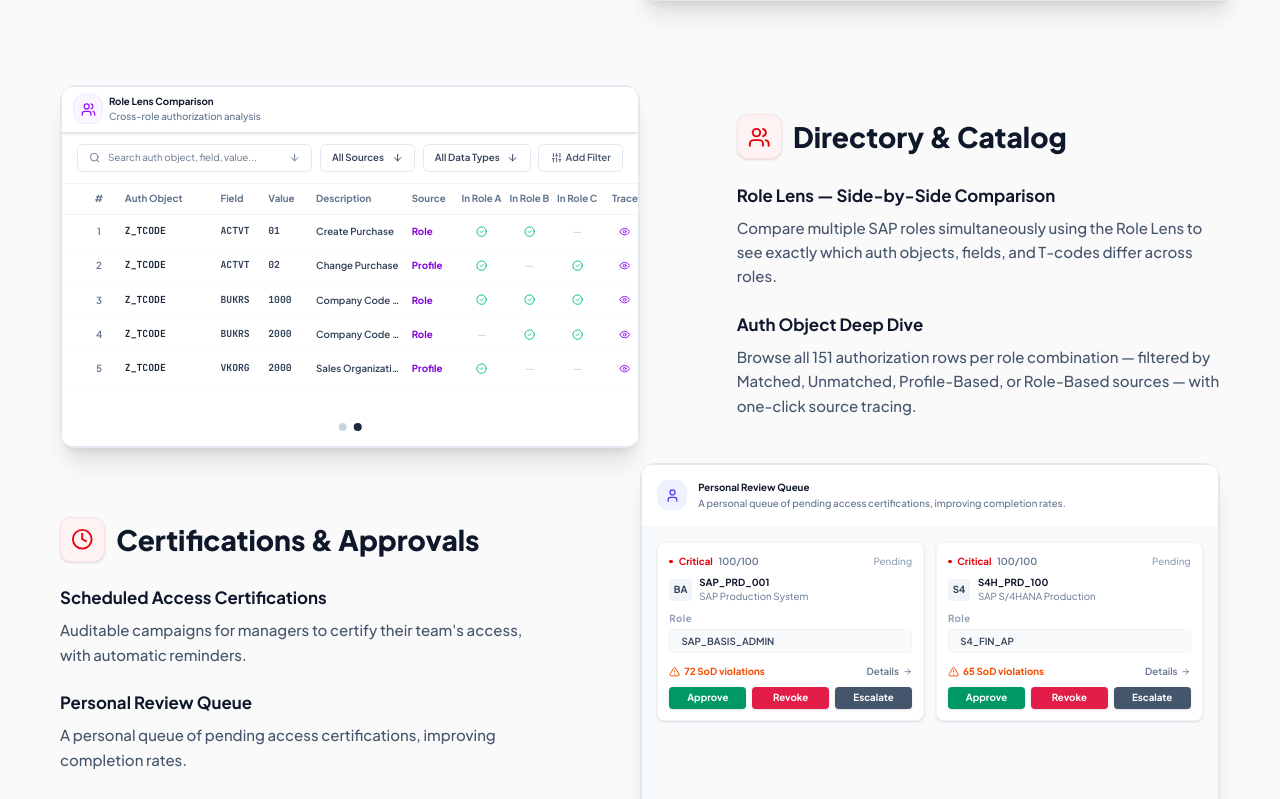
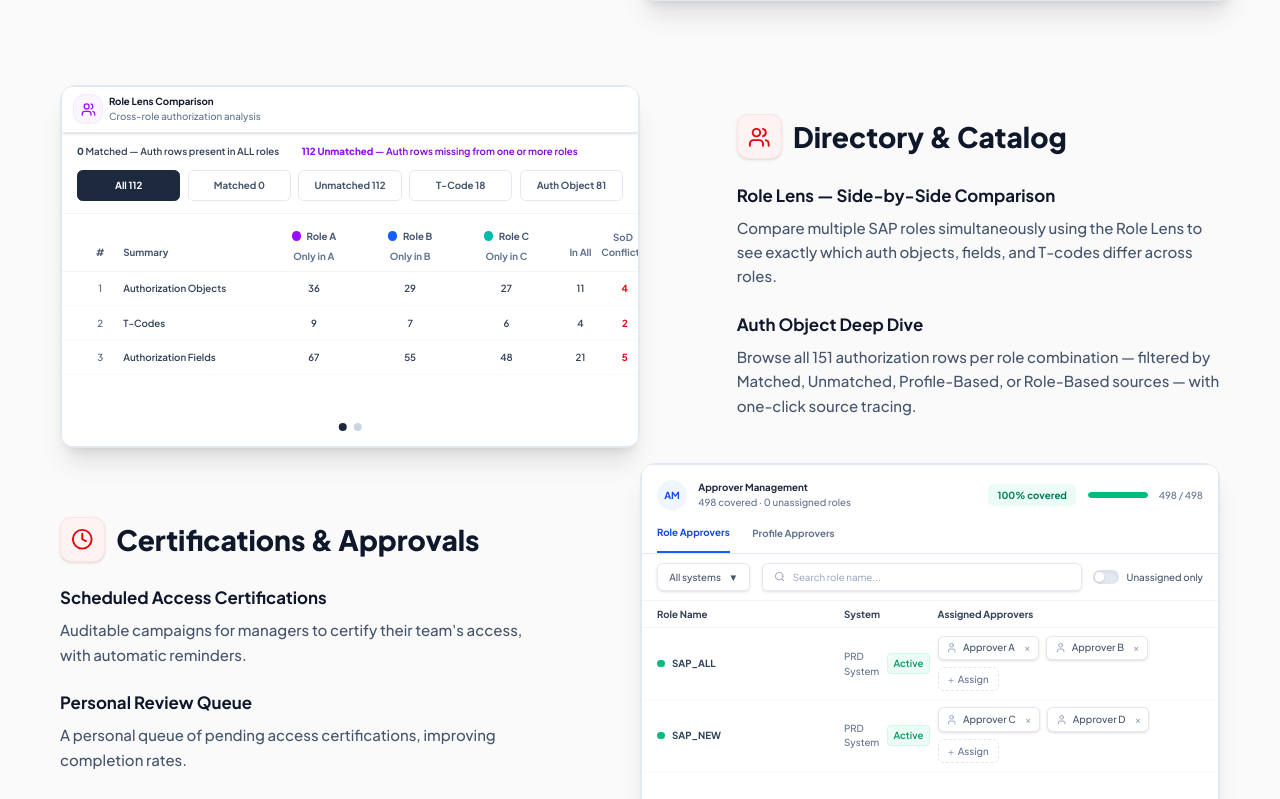
Before and after one commit to Vishwa-anandh/matrix-vault, a React (Vite) app: page /modules in a window 1280 px wide. Shown: the part 921-1720 px from the top of the page. Built offline with nearby package versions, Linux system fonts and the light colour scheme; no server answers.

Commit message:
Update MiniMockups.tsx

```diff
--- a/src/components/MiniMockups.tsx
+++ b/src/components/MiniMockups.tsx
@@ -48,16 +48,18 @@ import {
 } from "lucide-react";
 export const DirectoryCatalogMiniMockup = () => {
   const [activeIndex, setActiveIndex] = React.useState(0);
+  const [isHovered, setIsHovered] = React.useState(false);
 
   React.useEffect(() => {
-    const timer = setInterval(() => {
-      setActiveIndex((prev) => (prev === 0 ? 1 : 0));
-    }, 5000);
-    return () => clearInterval(timer);
-  }, []);
+    if (isHovered) {
+      setActiveIndex(1);
+    } else {
+      setActiveIndex(0);
+    }
+  }, [isHovered]);
 
   return (
-    <div className="w-full h-auto max-sm:aspect-auto sm:aspect-[16/10] bg-[#f8fafc] rounded-xl border border-slate-200 flex flex-col font-sans overflow-hidden shadow-sm relative">
+    <div onMouseEnter={() => setIsHovered(true)} onMouseLeave={() => setIsHovered(false)} className="w-full h-auto max-sm:aspect-auto sm:aspect-[16/10] bg-[#f8fafc] rounded-xl border border-slate-200 flex flex-col font-sans overflow-hidden shadow-sm relative">
       {/* Title Bar */}
       <div className="bg-white border-b border-slate-200 px-6 sm:px-3 py-4 sm:py-2 flex items-center justify-between shrink-0 z-10 relative shadow-sm">
         <div className="flex items-center gap-3 sm:gap-1.5">
@@ -204,16 +206,18 @@ export const DirectoryCatalogMiniMockup = () => {
 };
 export const CertificationsMiniMockup = () => {
   const [activeIndex, setActiveIndex] = React.useState(0);
+  const [isHovered, setIsHovered] = React.useState(false);
 
   React.useEffect(() => {
-    const timer = setInterval(() => {
-      setActiveIndex((prev) => (prev === 0 ? 1 : 0));
-    }, 5000);
-    return () => clearInterval(timer);
-  }, []);
+    if (isHovered) {
+      setActiveIndex(1);
+    } else {
+      setActiveIndex(0);
+    }
+  }, [isHovered]);
 
   return (
-    <div className="w-full h-auto max-sm:aspect-auto sm:aspect-[16/10] bg-[#f8fafc] rounded-xl border border-slate-200 flex flex-col font-sans overflow-hidden shadow-sm relative">
+    <div onMouseEnter={() => setIsHovered(true)} onMouseLeave={() => setIsHovered(false)} className="w-full h-auto max-sm:aspect-auto sm:aspect-[16/10] bg-[#f8fafc] rounded-xl border border-slate-200 flex flex-col font-sans overflow-hidden shadow-sm relative">
       <div
         className="flex h-full w-[200%] transition-transform duration-700 ease-in-out"
         style={{ transform: `translateX(-${activeIndex * 50}%)` }}
@@ -410,16 +414,18 @@ export const CertificationsMiniMockup = () => {
 };
 export const SimulationMiniMockup = () => {
   const [activeIndex, setActiveIndex] = React.useState(0);
+  const [isHovered, setIsHovered] = React.useState(false);
 
   React.useEffect(() => {
-    const timer = setInterval(() => {
-      setActiveIndex((prev) => (prev === 0 ? 1 : 0));
-    }, 5000);
-    return () => clearInterval(timer);
-  }, []);
+    if (isHovered) {
+      setActiveIndex(1);
+    } else {
+      setActiveIndex(0);
+    }
+  }, [isHovered]);
 
   return (
-    <div className="w-full h-auto max-sm:aspect-auto sm:aspect-[16/10] bg-[#f8fafc] rounded-xl border border-slate-200 flex flex-col font-sans overflow-hidden shadow-sm relative">
+    <div onMouseEnter={() => setIsHovered(true)} onMouseLeave={() => setIsHovered(false)} className="w-full h-auto max-sm:aspect-auto sm:aspect-[16/10] bg-[#f8fafc] rounded-xl border border-slate-200 flex flex-col font-sans overflow-hidden shadow-sm relative">
       {/* Title Bar */}
       <div className="bg-white border-b border-slate-200 px-6 sm:px-3 py-4 sm:py-2 flex items-center justify-between shrink-0 z-10 relative shadow-sm">
         <div className="flex items-center gap-2 sm:gap-1.5">
@@ -620,16 +626,18 @@ export const SimulationMiniMockup = () => {
 };
 export const RemediationMiniMockup = () => {
   const [activeIndex, setActiveIndex] = React.useState(0);
+  const [isHovered, setIsHovered] = React.useState(false);
 
   React.useEffect(() => {
-    const timer = setInterval(() => {
-      setActiveIndex((prev) => (prev === 0 ? 1 : 0));
-    }, 5000);
-    return () => clearInterval(timer);
-  }, []);
+    if (isHovered) {
+      setActiveIndex(1);
+    } else {
+      setActiveIndex(0);
+    }
+  }, [isHovered]);
 
   return (
-    <div className="w-full h-auto max-sm:aspect-auto sm:aspect-[16/10] bg-[#f8fafc] rounded-xl border border-slate-200 flex flex-col font-sans overflow-hidden shadow-sm relative">
+    <div onMouseEnter={() => setIsHovered(true)} onMouseLeave={() => setIsHovered(false)} className="w-full h-auto max-sm:aspect-auto sm:aspect-[16/10] bg-[#f8fafc] rounded-xl border border-slate-200 flex flex-col font-sans overflow-hidden shadow-sm relative">
       <div
         className="flex h-full w-[200%] transition-transform duration-700 ease-in-out"
         style={{ transform: `translateX(-${activeIndex * 50}%)` }}
@@ -865,16 +873,18 @@ export const RemediationMiniMockup = () => {
 
 export const RiskIntelMiniMockup = () => {
   const [activeIndex, setActiveIndex] = React.useState(0);
+  const [isHovered, setIsHovered] = React.useState(false);
 
   React.useEffect(() => {
-    const timer = setInterval(() => {
-      setActiveIndex((prev) => (prev === 0 ? 1 : 0));
-    }, 5000);
-    return () => clearInterval(timer);
-  }, []);
+    if (isHovered) {
+      setActiveIndex(1);
+    } else {
+      setActiveIndex(0);
+    }
+  }, [isHovered]);
 
   return (
-    <div className="w-full h-auto max-sm:aspect-auto sm:aspect-[16/10] bg-[#f8fafc] rounded-xl border border-slate-200 flex flex-col font-sans overflow-hidden shadow-sm relative">
+    <div onMouseEnter={() => setIsHovered(true)} onMouseLeave={() => setIsHovered(false)} className="w-full h-auto max-sm:aspect-auto sm:aspect-[16/10] bg-[#f8fafc] rounded-xl border border-slate-200 flex flex-col font-sans overflow-hidden shadow-sm relative">
       <div
         className="flex h-full w-[200%] transition-transform duration-700 ease-in-out"
         style={{ transform: `translateX(-${activeIndex * 50}%)` }}
@@ -1159,16 +1169,18 @@ export const RiskIntelMiniMockup = () => {
 
 export const AccessTrackingMiniMockup = () => {
   const [activeIndex, setActiveIndex] = React.useState(0);
+  const [isHovered, setIsHovered] = React.useState(false);
 
   React.useEffect(() => {
-    const timer = setInterval(() => {
-      setActiveIndex((prev) => (prev === 0 ? 1 : 0));
-    }, 5000);
-    return () => clearInterval(timer);
-  }, []);
+    if (isHovered) {
+      setActiveIndex(1);
+    } else {
+      setActiveIndex(0);
+    }
+  }, [isHovered]);
 
   return (
-    <div className="w-full aspect-[16/10]  aspect-[16/10] bg-[#f8f9fa] rounded-xl border border-slate-200 flex flex-col font-sans overflow-hidden shadow-sm relative">
+    <div onMouseEnter={() => setIsHovered(true)} onMouseLeave={() => setIsHovered(false)} className="w-full aspect-[16/10]  aspect-[16/10] bg-[#f8f9fa] rounded-xl border border-slate-200 flex flex-col font-sans overflow-hidden shadow-sm relative">
       <div
         className="flex h-full w-[200%] transition-transform duration-700 ease-in-out"
         style={{ transform: `translateX(-${activeIndex * 50}%)` }}
@@ -1806,16 +1818,18 @@ export const SafeguardsAuditMiniMockup = () => (
 
 export const ApprovalsRoutingMiniMockup = () => {
   const [activeIndex, setActiveIndex] = React.useState(0);
+  const [isHovered, setIsHovered] = React.useState(false);
 
   React.useEffect(() => {
-    const timer = setInterval(() => {
-      setActiveIndex((prev) => (prev === 0 ? 1 : 0));
-    }, 5000);
-    return () => clearInterval(timer);
-  }, []);
+    if (isHovered) {
+      setActiveIndex(1);
+    } else {
+      setActiveIndex(0);
+    }
+  }, [isHovered]);
 
   return (
-    <div className="w-full h-auto max-sm:aspect-auto sm:aspect-[16/10] bg-slate-50 rounded-xl border border-slate-200 flex flex-col font-sans overflow-hidden shadow-sm relative">
+    <div onMouseEnter={() => setIsHovered(true)} onMouseLeave={() => setIsHovered(false)} className="w-full h-auto max-sm:aspect-auto sm:aspect-[16/10] bg-slate-50 rounded-xl border border-slate-200 flex flex-col font-sans overflow-hidden shadow-sm relative">
       <div
         className="flex h-full w-[200%] transition-transform duration-700 ease-in-out"
         style={{ transform: `translateX(-${activeIndex * 50}%)` }}
@@ -1932,8 +1946,8 @@ export const ApprovalsRoutingMiniMockup = () => {
                 <span className="text-[9.2px] sm:text-[6px] text-slate-500 leading-tight mb-auto">No activity found for this request.</span>
 
                 <div className="flex gap-2 mt-2">
-                  <button className="flex-1 bg-white border border-slate-200 text-slate-600 rounded py-1 flex items-center justify-center gap-1 text-[13.3px] sm:text-[6.8px] font-bold"><FileText className="w-2.5 h-2.5" /> Logs</button>
-                  <button className="flex-1 bg-blue-50 text-blue-600 rounded py-1 flex items-center justify-center gap-1 text-[13.3px] sm:text-[6.8px] font-bold"><Eye className="w-2.5 h-2.5" /> View Details</button>
+                  <button className="flex-1 text-slate-600 rounded py-1 flex items-center justify-center gap-1 text-[13.3px] sm:text-[6.8px] font-bold"> Logs</button>
+                  <button className="flex-1 text-blue-600  py-1 flex items-center justify-center gap-1 text-[13.3px] sm:text-[6.8px] font-bold">View Details</button>
                 </div>
               </div>
             </div>
@@ -1998,8 +2012,8 @@ export const ApprovalsRoutingMiniMockup = () => {
                   <span className="text-[12.7px] sm:text-[11px] font-bold text-slate-800">Configured Approvers</span>
                   <span className="text-[10.4px] sm:text-[7.7px] text-slate-500">Manage users who can approve requests on behalf of others.</span>
                 </div>
-                <button className="bg-indigo-600 text-white px-3 py-1.5 rounded flex items-center gap-1 text-[13.9px] sm:text-[7.7px] font-bold shadow-sm hover:bg-indigo-700">
-                  <Plus className="w-2.5 h-2.5" /> Add Approver
+                <button className="flex items-center gap-1 text-[13.9px] sm:text-[7.7px] font-bold">
+                  Add Approver
                 </button>
               </div>
 
@@ -2247,16 +2261,18 @@ export const VulnDashboardMiniMockup = () => (
 );
 export const PatchingMiniMockup = () => {
   const [activeIndex, setActiveIndex] = React.useState(0);
+  const [isHovered, setIsHovered] = React.useState(false);
 
   React.useEffect(() => {
-    const timer = setInterval(() => {
-      setActiveIndex((prev) => (prev === 0 ? 1 : 0));
-    }, 5000);
-    return () => clearInterval(timer);
-  }, []);
+    if (isHovered) {
+      setActiveIndex(1);
+    } else {
+      setActiveIndex(0);
+    }
+  }, [isHovered]);
 
   return (
-    <div className="w-full h-auto max-sm:aspect-auto sm:aspect-[16/10] bg-[#f8fafc] rounded-xl border border-slate-200 flex flex-col font-sans overflow-hidden shadow-sm relative">
+    <div onMouseEnter={() => setIsHovered(true)} onMouseLeave={() => setIsHovered(false)} className="w-full h-auto max-sm:aspect-auto sm:aspect-[16/10] bg-[#f8fafc] rounded-xl border border-slate-200 flex flex-col font-sans overflow-hidden shadow-sm relative">
       <div
         className="flex h-full w-[200%] transition-transform duration-700 ease-in-out"
         style={{ transform: `translateX(-${activeIndex * 50}%)` }}
@@ -2437,16 +2453,18 @@ export const PatchingMiniMockup = () => {
 };
 export const ThreatDetectionMiniMockup = () => {
   const [activeIndex, setActiveIndex] = React.useState(0);
+  const [isHovered, setIsHovered] = React.useState(false);
 
   React.useEffect(() => {
-    const timer = setInterval(() => {
-      setActiveIndex((prev) => (prev === 0 ? 1 : 0));
-    }, 5000);
-    return () => clearInterval(timer);
-  }, []);
+    if (isHovered) {
+      setActiveIndex(1);
+    } else {
+      setActiveIndex(0);
+    }
+  }, [isHovered]);
 
   return (
-    <div className="w-full h-auto aspect-[16/10] bg-white rounded-xl border border-slate-200 flex flex-col font-sans overflow-hidden shadow-sm relative">
+    <div onMouseEnter={() => setIsHovered(true)} onMouseLeave={() => setIsHovered(false)} className="w-full h-auto aspect-[16/10] bg-white rounded-xl border border-slate-200 flex flex-col font-sans overflow-hidden shadow-sm relative">
       <div
         className="flex h-full w-[200%] transition-transform duration-700 ease-in-out"
         style={{ transform: 'translateX(-' + (activeIndex * 50) + '%)' }}
@@ -2748,16 +2766,18 @@ export const ThreatDetectionMiniMockup = () => {
 
 export const ExpiryMiniMockup = () => {
   const [activeIndex, setActiveIndex] = React.useState(0);
+  const [isHovered, setIsHovered] = React.useState(false);
 
   React.useEffect(() => {
-    const timer = setInterval(() => {
-      setActiveIndex((prev) => (prev === 0 ? 1 : 0));
-    }, 5000);
-    return () => clearInterval(timer);
-  }, []);
+    if (isHovered) {
+      setActiveIndex(1);
+    } else {
+      setActiveIndex(0);
+    }
+  }, [isHovered]);
 
   return (
-    <div className="w-full h-auto max-sm:aspect-auto sm:aspect-[16/10] bg-[#f8fafc] rounded-xl border border-slate-200 flex flex-col font-sans overflow-hidden shadow-sm relative">
+    <div onMouseEnter={() => setIsHovered(true)} onMouseLeave={() => setIsHovered(false)} className="w-full h-auto max-sm:aspect-auto sm:aspect-[16/10] bg-[#f8fafc] rounded-xl border border-slate-200 flex flex-col font-sans overflow-hidden shadow-sm relative">
       <div
         className="flex h-full w-[200%] transition-transform duration-700 ease-in-out"
         style={{ transform: `translateX(-${activeIndex * 50}%)` }}
@@ -2983,16 +3003,18 @@ export const ConfigDriftMiniMockup = () => (
 
 export const LiveThreatsMiniMockup = () => {
   const [activeIndex, setActiveIndex] = React.useState(0);
+  const [isHovered, setIsHovered] = React.useState(false);
 
   React.useEffect(() => {
-    const timer = setInterval(() => {
-      setActiveIndex((prev) => (prev === 0 ? 1 : 0));
-    }, 5000);
-    return () => clearInterval(timer);
-  }, []);
+    if (isHovered) {
+      setActiveIndex(1);
+    } else {
+      setActiveIndex(0);
+    }
+  }, [isHovered]);
 
   return (
-    <div className="w-full h-auto max-sm:aspect-auto sm:aspect-[16/10] bg-[#f8fafc] rounded-xl border border-slate-200 flex flex-col font-sans overflow-hidden shadow-sm relative">
+    <div onMouseEnter={() => setIsHovered(true)} onMouseLeave={() => setIsHovered(false)} className="w-full h-auto max-sm:aspect-auto sm:aspect-[16/10] bg-[#f8fafc] rounded-xl border border-slate-200 flex flex-col font-sans overflow-hidden shadow-sm relative">
       <div
         className="flex h-full w-[200%] transition-transform duration-700 ease-in-out"
         style={{ transform: `translateX(-${activeIndex * 50}%)` }}
```
